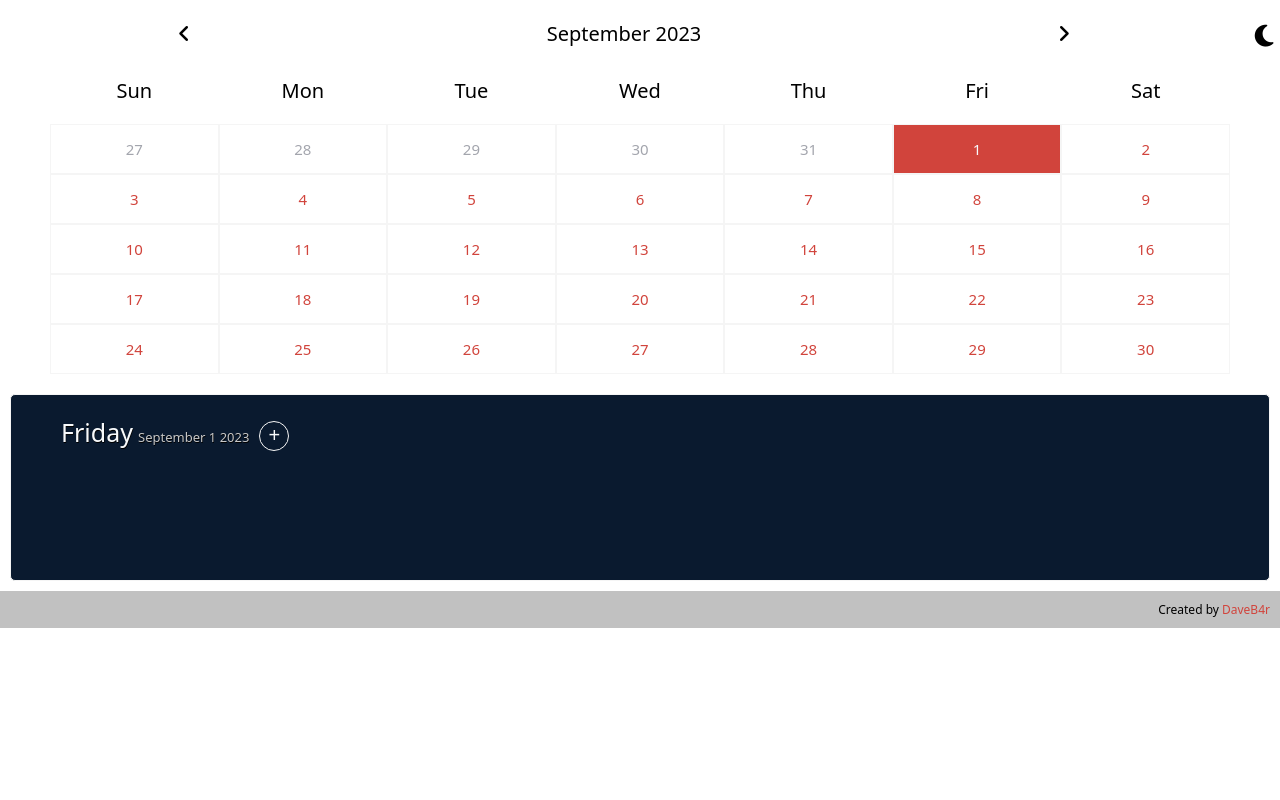
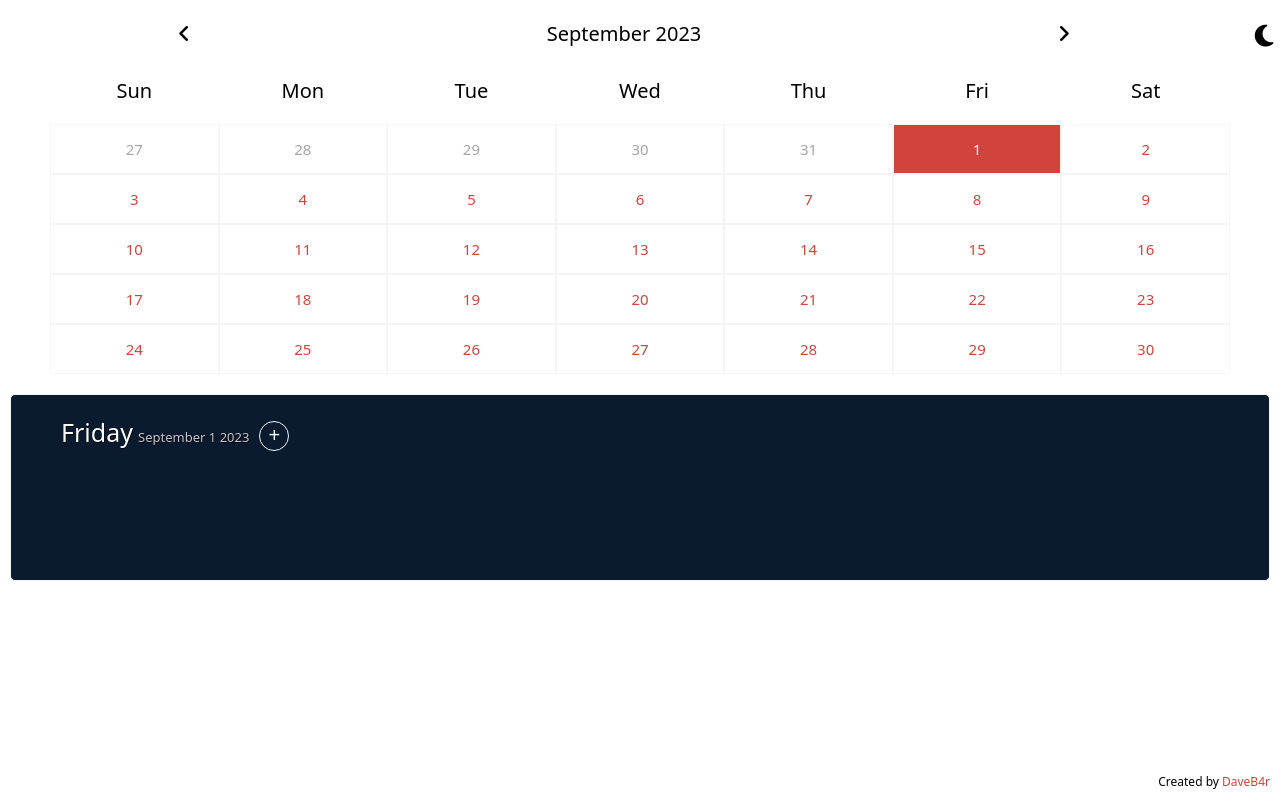
Before and after one commit to DaveB4r/tasks, a website built with Vite: page index.html in a window 1280 px wide. Built offline with nearby package versions, Linux system fonts and the light colour scheme.

Commit message:
fixing footer styles

```diff
--- a/style.css
+++ b/style.css
@@ -215,10 +215,12 @@ small {
   visibility: hidden;
 }
 .credits {
+  position: fixed;
+  bottom: 0;
+  right: 0;
   max-width: 100vw;
   text-align: right;
   padding: 10px;
-  background-color: #c1c1c1;
 }
 .credits> p,a{
   text-decoration: none;
```
